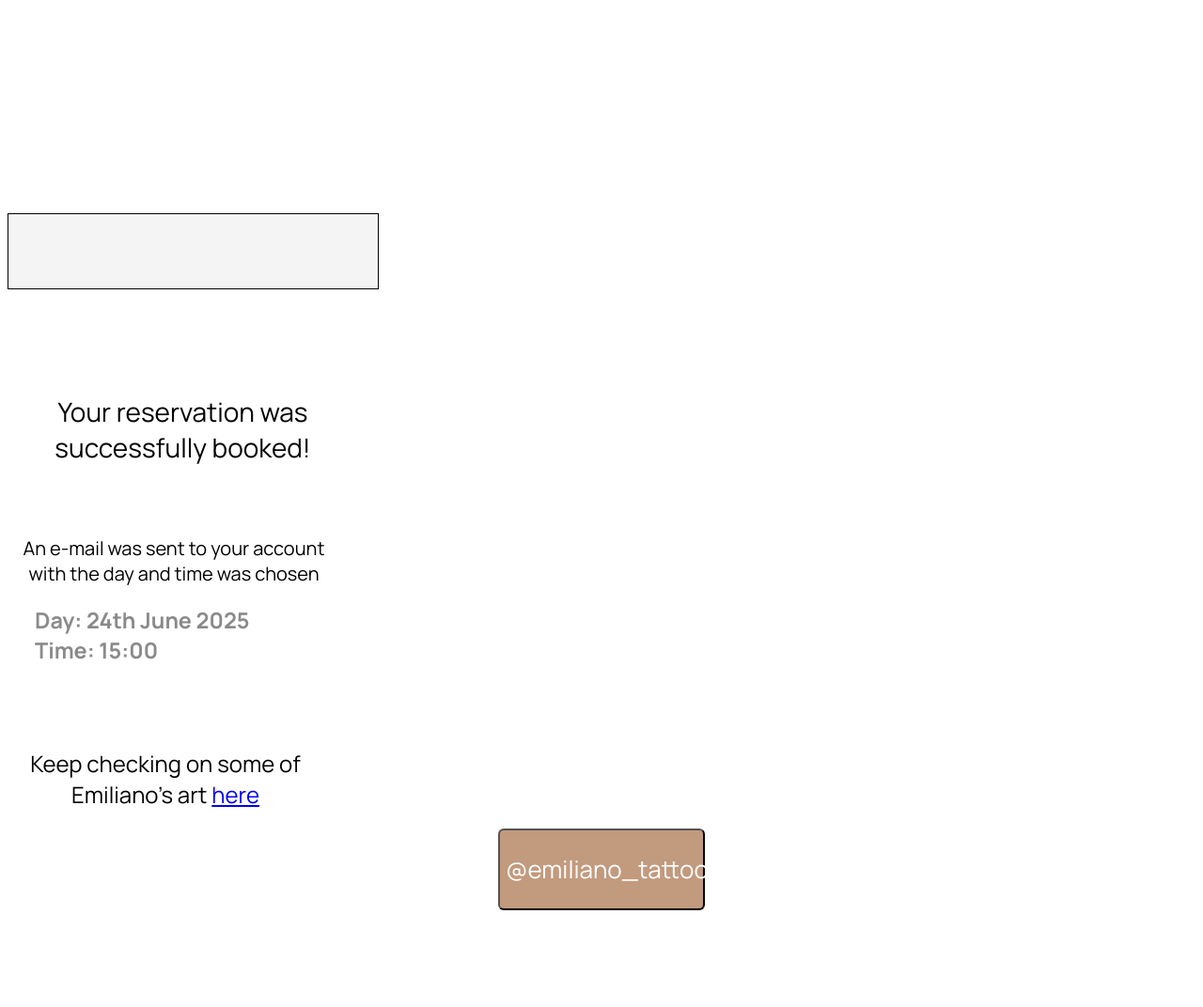
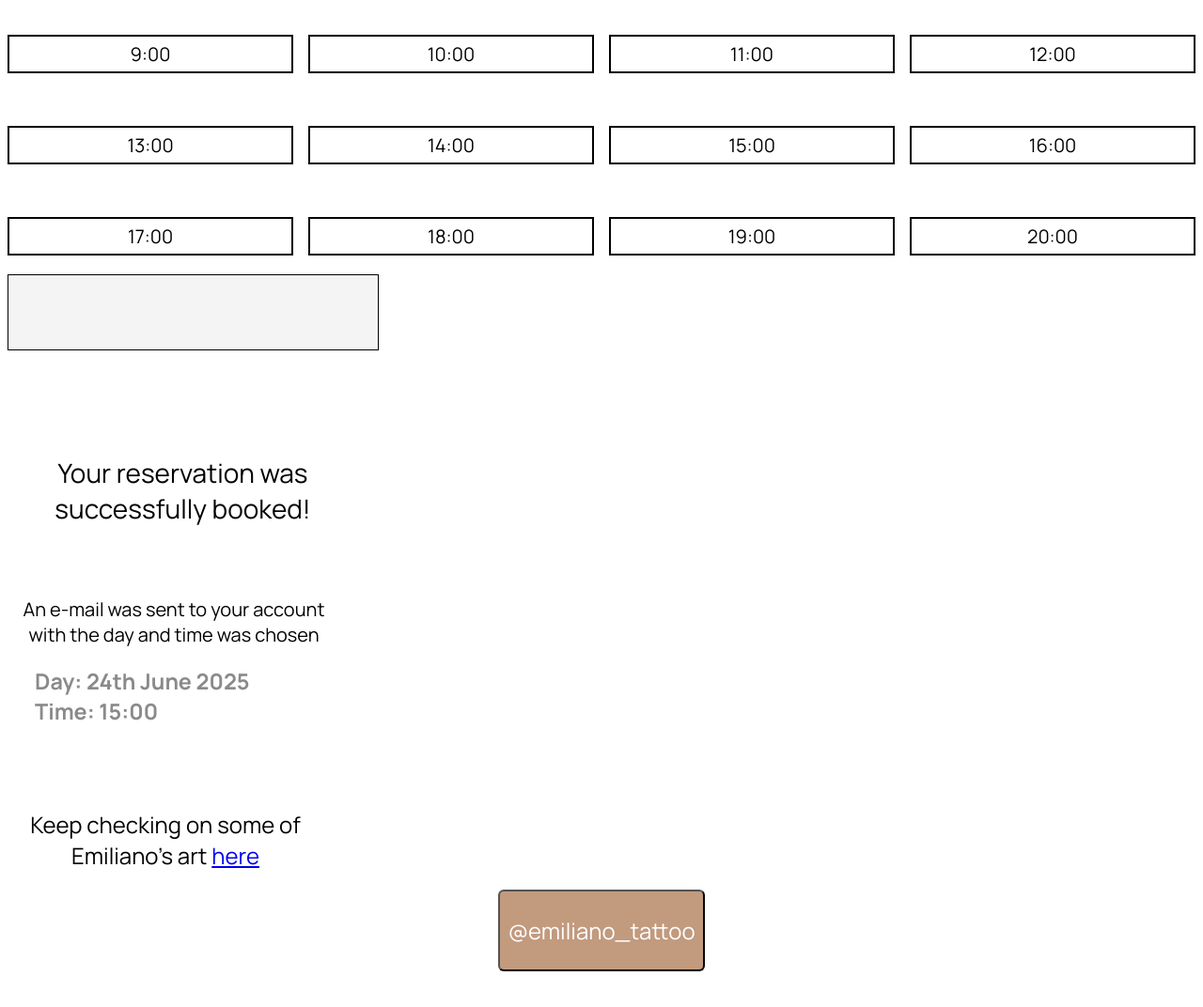
Before and after one commit to MarcoSaba71ni/Tattoo-booking-spa, a plain HTML site: page index.html in a window 1280 px wide. Shown: the part 2181-3253 px from the top of the page at 94% size. Before the commit the page ends 3216 px from the top, so only its background shows below. Drawn offline with Linux system fonts and the light colour scheme.

Commit message:
Add hourly time slots and update styles
Added hourly time slots from 9:00 to 20:00 in the date-time section of index.html. Updated style.css to style the new time slots, adjusted grid layouts, and refined header and button styles for better consistency.

```diff
--- a/index.html
+++ b/index.html
@@ -8,7 +8,7 @@
         <link rel="preconnect" href="https://fonts.googleapis.com">
         <link rel="preconnect" href="https://fonts.gstatic.com" crossorigin>
         <link href="https://fonts.googleapis.com/css2?family=Manrope:wght@200..800&display=swap" rel="stylesheet">
-        <link rel="stylesheet" href="https://cdnjs.cloudflare.com/ajax/libs/font-awesome/6.5.0/css/all.min.css" integrity="sha512-m0IQv+qA9xwKlMkqt4sHvPf0d/efDzw5ZaS1+Gz3u1gUpPlgrq+jvlfu+glDJRQ8SkgRjX1K79Yi3DRnn6fZTg==" crossorigin="anonymous" referrerpolicy="no-referrer" />
+        <link rel="stylesheet" href="https://cdnjs.cloudflare.com/ajax/libs/font-awesome/6.0.0/css/all.min.css" integrity="sha512-9usAa10IRO0HhonpyAIVpjrylPvoDwiPUiKdWk5t3PyolY1cOd4DSE0Ga+ri4AuTroPR5aQvXU9xC6qOPnzFeg==" crossorigin="anonymous" referrerpolicy="no-referrer" />
         <title>Emiliano Tattoo || Initial Page</title>
     </head>
     <body >
@@ -98,7 +98,18 @@
                 </div>
             </div>
             <div class="date-time">
-
+                    <h3>9:00</h3>
+                    <h3>10:00</h3>
+                    <h3>11:00</h3>
+                    <h3>12:00</h3>
+                    <h3>13:00</h3>
+                    <h3>14:00</h3>
+                    <h3>15:00</h3>
+                    <h3>16:00</h3>
+                    <h3>17:00</h3>
+                    <h3>18:00</h3>
+                    <h3>19:00</h3>
+                    <h3>20:00</h3>
             </div>
 
         </div>
--- a/style.css
+++ b/style.css
@@ -25,8 +25,7 @@
 }
 
 .header-hero h2,
-.hero-content h2,
-.btn-div h2{
+.hero-content h2{
     color: #FFF;
     text-align: center;
     font-family: Manrope;
@@ -36,6 +35,19 @@
     line-height: normal;
     margin: 0;
 }
+
+.btn-div h2{
+    color: #FFF;
+    text-align: center;
+    font-family: Manrope;
+    font-size: 24px;
+    font-style: normal;
+    font-weight: 400;
+    line-height: normal;
+    margin: 0;
+}
+
+
 
 .hero-content {
     padding-top: 239px;
@@ -218,6 +230,10 @@
     padding-top: 55px;
 }
 
+.arrows {
+    padding: 10px 0 0 10px;
+}
+
 .weekdays h3 {
     color: #8B8A8A;
     font-family: Manrope;
@@ -227,7 +243,8 @@
 }
 
 
-.days-month h3 {
+.days-month h3,
+.date-time h3 {
     color: #000;
     font-family: Manrope;
     font-size: 20px;
@@ -235,10 +252,23 @@
     font-weight: 400;
 }
 
+.date-time h3 {
+    padding: 5px 0;
+    border: 2px solid black;
+    text-align: center;
+    cursor: pointer;
+}
+
 .weekdays,
-.days-month {
+.days-month{
   display: grid;
   grid-template-columns: repeat(7, 1fr);
-  gap: .25rem;
   text-align: center;
 }
+
+.date-time {
+    display: grid;
+    grid-template-columns: repeat(4, 1fr);
+    gap: 1rem;
+    margin-top: 1rem;
+}
```
